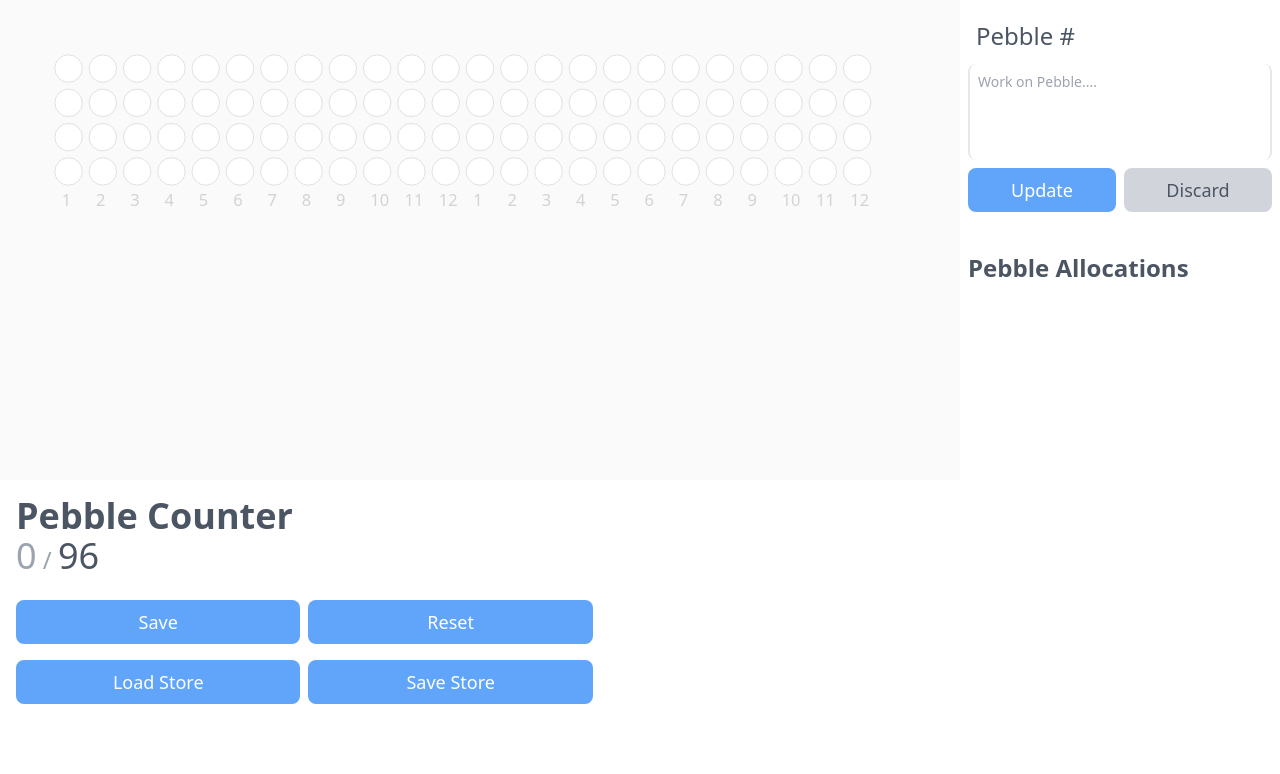
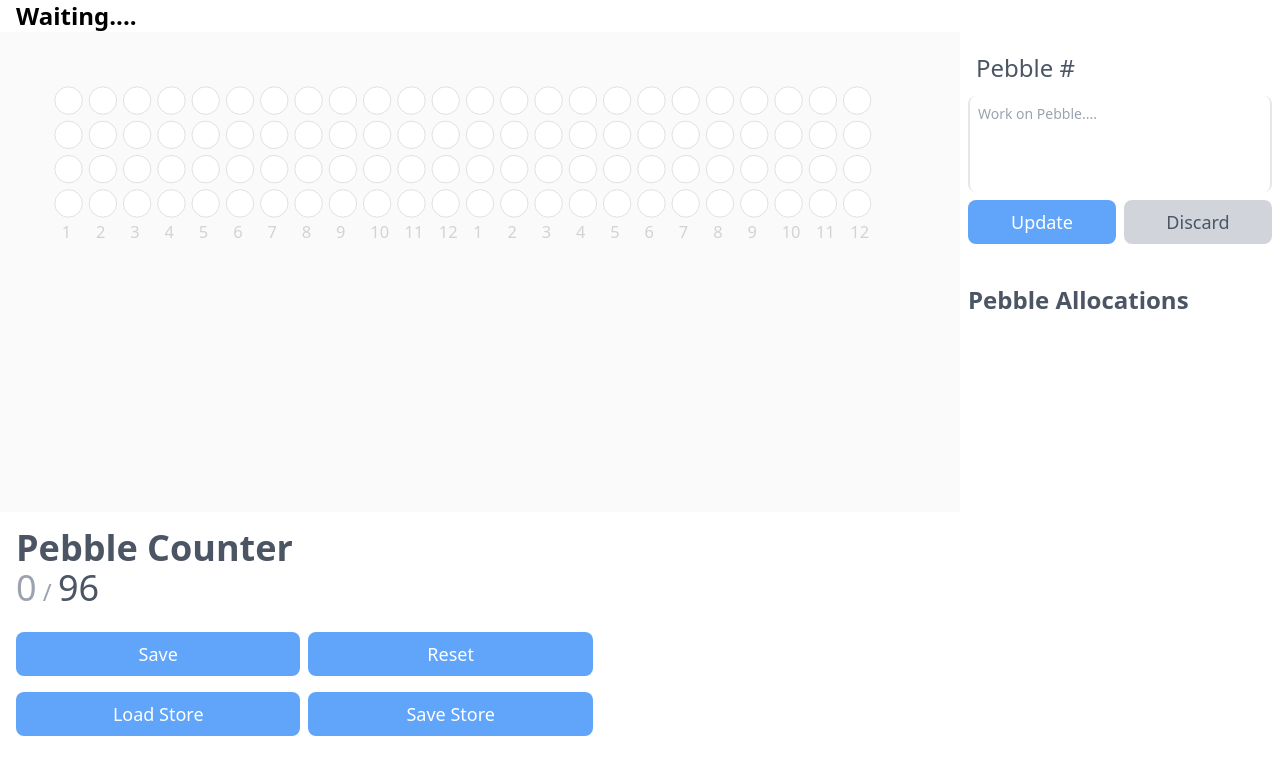
Before and after one commit to asimsheikh/pebbles, a React (Vite) app: page / in a window 1280 px wide. Shown: the top 774 px of the page. Built offline with nearby package versions, Linux system fonts and the light colour scheme.

Commit message:
Displaying the currentDate in the app

```diff
--- a/src/App.jsx
+++ b/src/App.jsx
@@ -167,7 +167,7 @@ const initialState = {
   currentPebble: {},
   pebblesCompleted: 0,
   pebblesTarget: 0,
-  currentDate: new Date(),
+  currentDate: null,
   allocations: new Map()
 };
 
@@ -271,6 +271,7 @@ export default function App() {
 
   return (
     <>
+      <div className="text-2xl font-bold pl-4">{state.currentDate  === null ? 'Waiting....': new Date(state.currentDate).toDateString().slice(4)}</div>
       <div className="text-2xl flex flex-row">
         <div className="w-3/4">
           <svg
```
